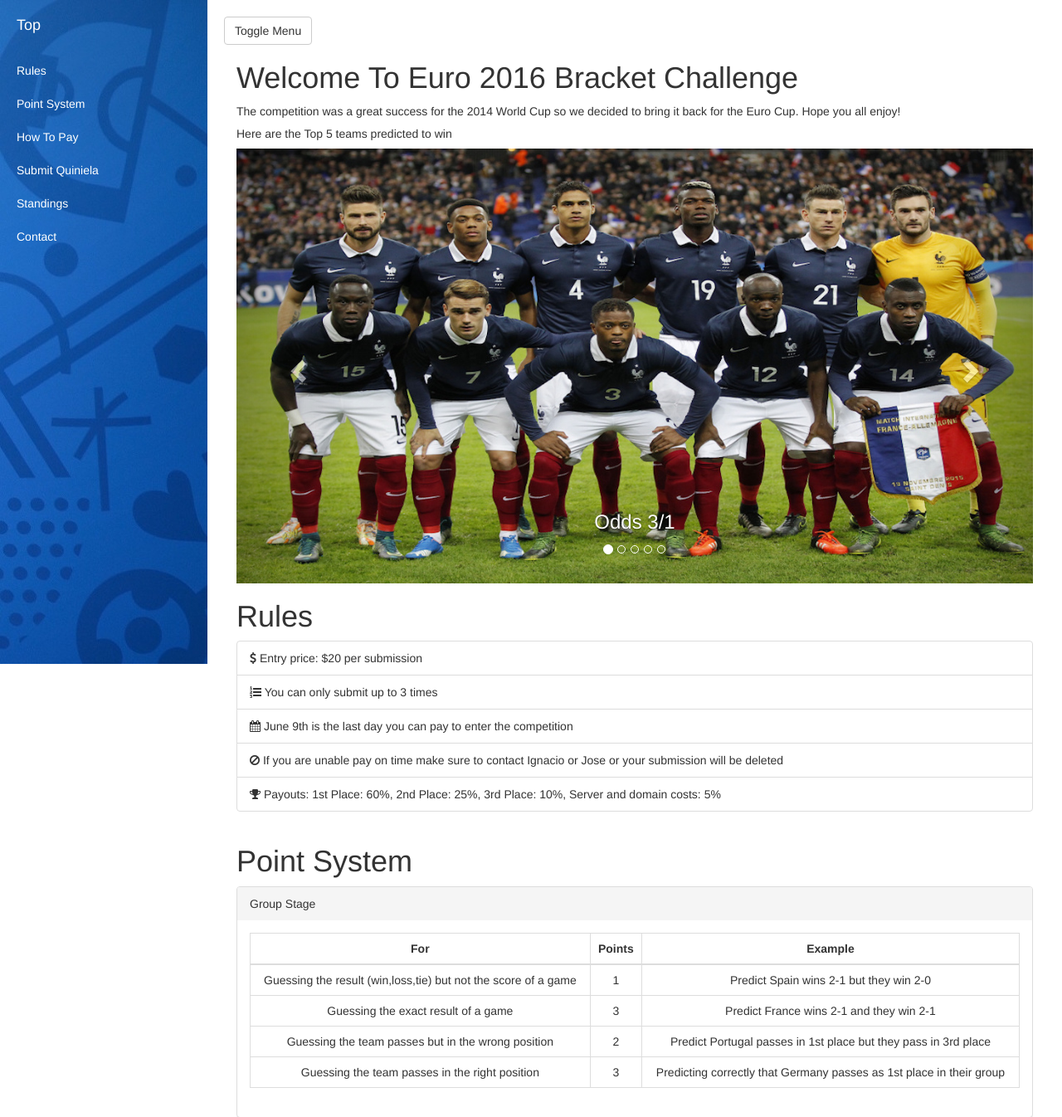
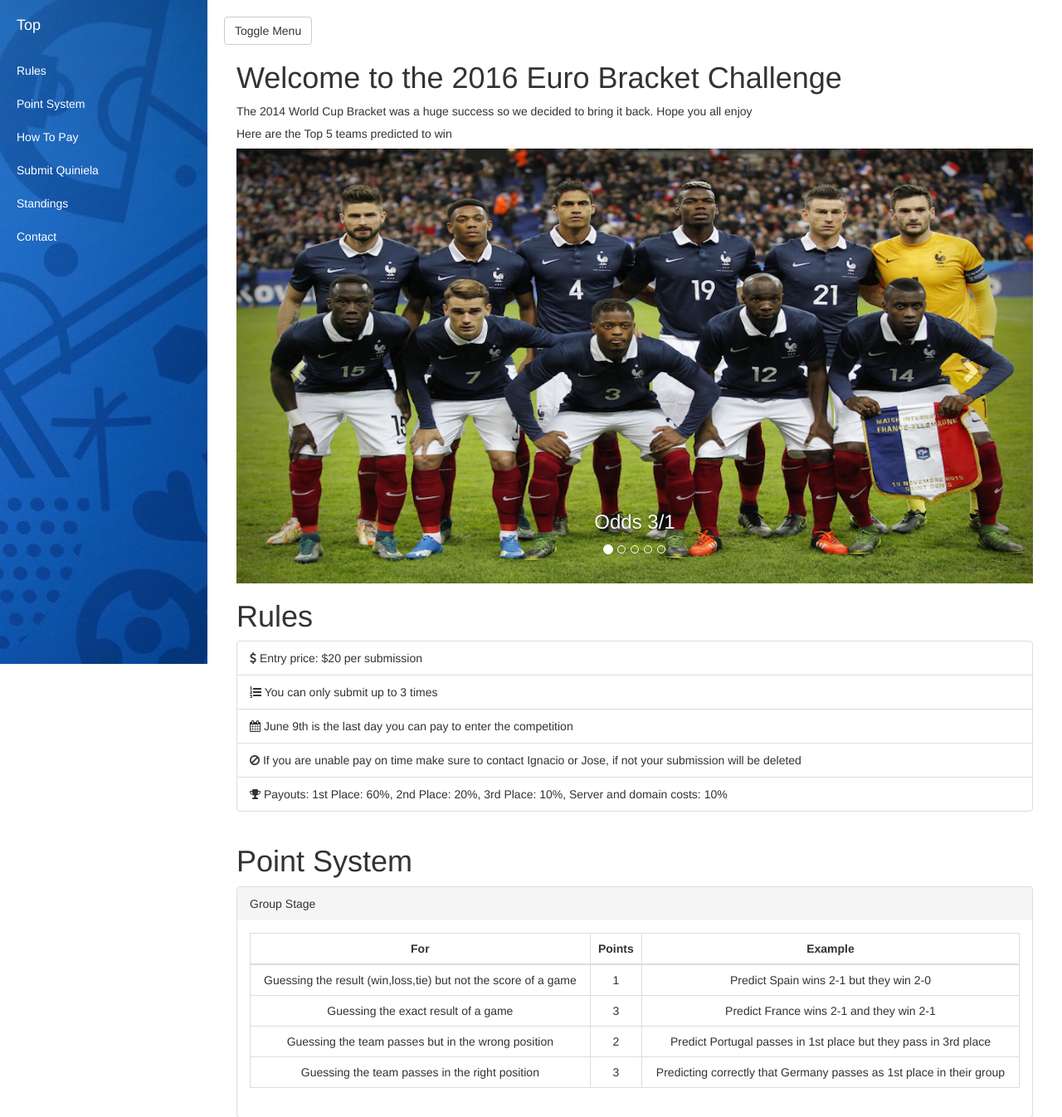
Before and after one commit to itorras13/Euro2016, a Flask app: page / in a window 1280 px wide. Shown: the top 1346 px of the page at 83% size. Run offline with Flask 2, Linux system fonts and the light colour scheme; data that the repository does not hold is empty; some libraries are stand-ins or nearby versions.

Commit message:
improved english

```diff
--- a/templates/index.html
+++ b/templates/index.html
@@ -81,8 +81,8 @@
                 <div class="row" id="top">
                 <a href="#menu-toggle" class="btn btn-default" id="menu-toggle">Toggle Menu</a>
                     <div class="col-lg-12">
-                        <h1>Welcome To Euro 2016 Bracket Challenge</h1>
-                        <p>The competition was a great success for the 2014 World Cup so we decided to bring it back for the Euro Cup. Hope you all enjoy!</p>
+                        <h1>Welcome to the 2016 Euro Bracket Challenge</h1>
+                        <p>The 2014 World Cup Bracket was a huge success so we decided to bring it back. Hope you all enjoy</p>
                         <h5>Here are the Top 5 teams predicted to win</h5>
                         {% include '/index/carousel.html' %}
                     </div>
--- a/templates/index/rules.html
+++ b/templates/index/rules.html
@@ -14,10 +14,10 @@
     </li>
     <li class="list-group-item">
         <i class="fa fa-ban" aria-hidden="true"></i>
-        If you are unable pay on time make sure to contact Ignacio or Jose or your submission will be deleted
+        If you are unable pay on time make sure to contact Ignacio or Jose, if not your submission will be deleted
     </li>
     <li class="list-group-item">
         <i class="fa fa-trophy" aria-hidden="true"></i>
-        Payouts: 1st Place: 60%, 2nd Place: 25%, 3rd Place: 10%, Server and domain costs: 5%
+        Payouts: 1st Place: 60%, 2nd Place: 20%, 3rd Place: 10%, Server and domain costs: 10%
     </li>
 </ul>
```
